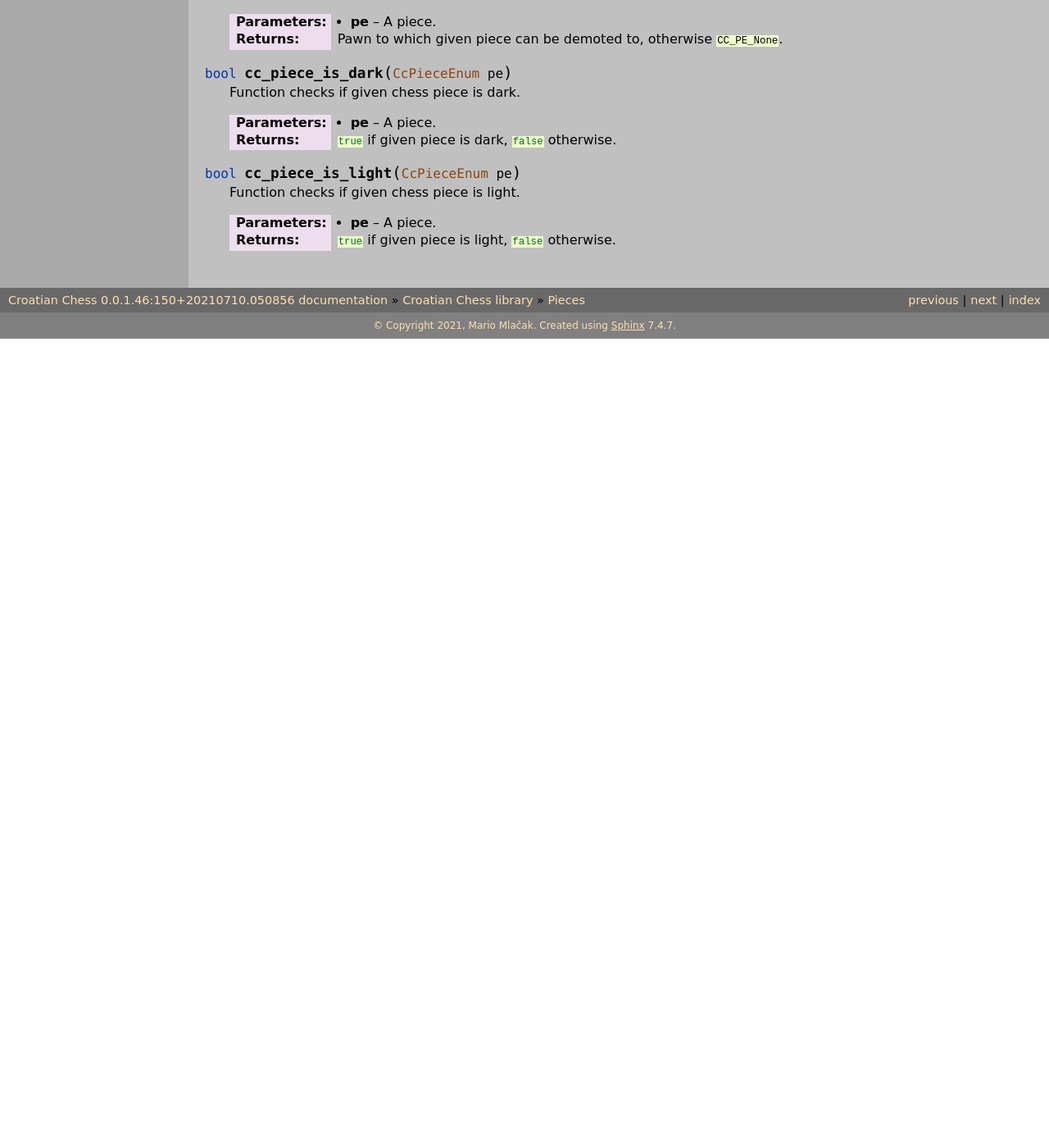
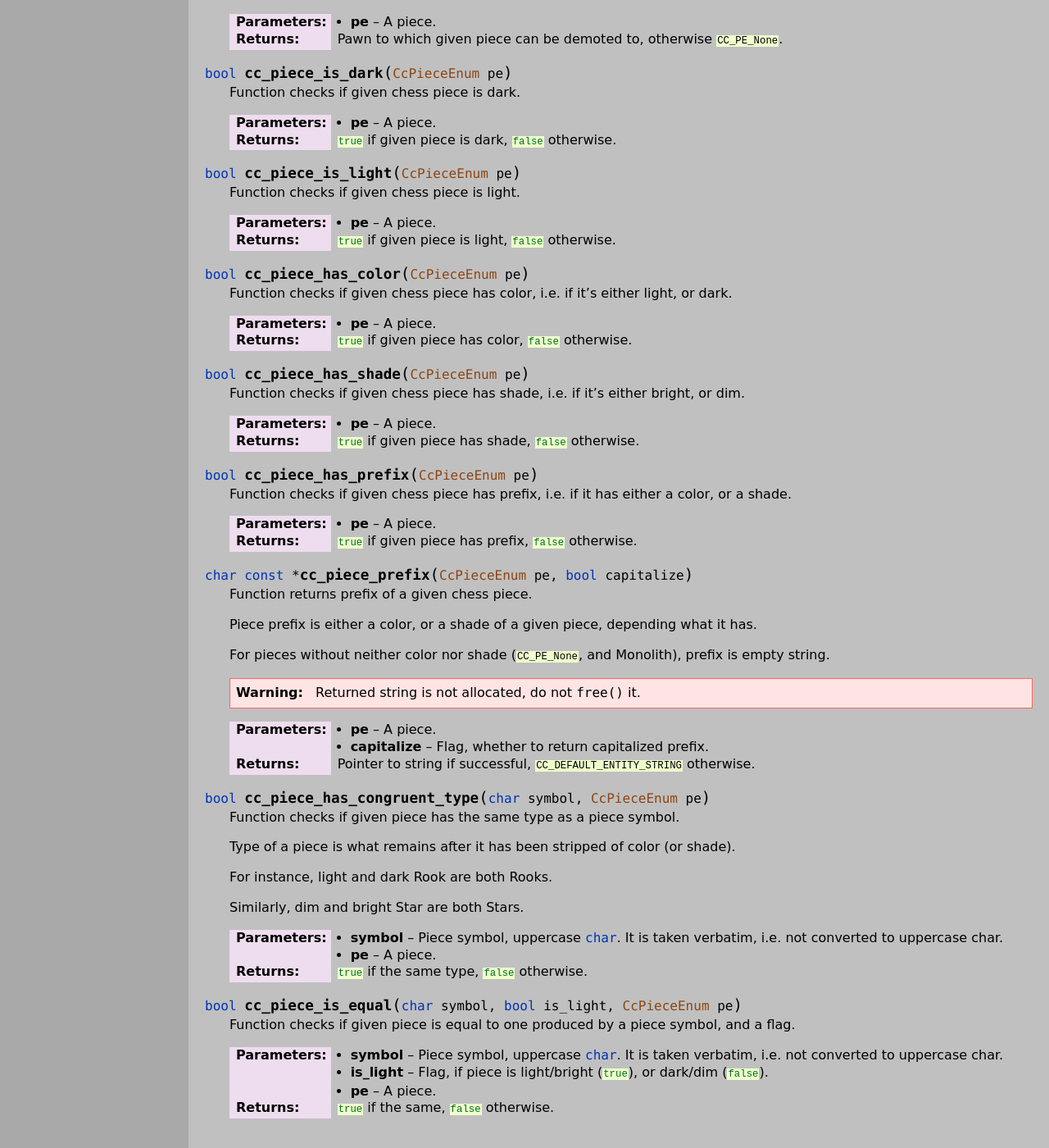
Before and after one commit to mmlacak/crochess, a Sphinx documentation site: the page built from docs/source/libcc/ccpiece.rst, in a window 1280 px wide and 1400 px high, scrolled down 9971 px. Shown: the whole window at 82% size. Built offline with Sphinx 7.4.7, drawn with Linux system fonts in a browser that asks for light colours; before the commit the page ends 10384 px from its top, so only the background shows below that.

Commit message:
Documented some more piece functions.

```diff
--- a/docs/source/libcc/ccpiece.rst
+++ b/docs/source/libcc/ccpiece.rst
@@ -567,3 +567,65 @@ Piece functions
 
     :param pe: A piece.
     :returns: :c:`true` if given piece is light, :c:`false` otherwise.
+
+.. c:function:: bool cc_piece_has_color( CcPieceEnum pe )
+
+    Function checks if given chess piece has color, i.e. if it's either light, or dark.
+
+    :param pe: A piece.
+    :returns: :c:`true` if given piece has color, :c:`false` otherwise.
+
+.. c:function:: bool cc_piece_has_shade( CcPieceEnum pe )
+
+    Function checks if given chess piece has shade, i.e. if it's either bright, or dim.
+
+    :param pe: A piece.
+    :returns: :c:`true` if given piece has shade, :c:`false` otherwise.
+
+.. c:function:: bool cc_piece_has_prefix( CcPieceEnum pe )
+
+    Function checks if given chess piece has prefix, i.e. if it has either a color, or a shade.
+
+    :param pe: A piece.
+    :returns: :c:`true` if given piece has prefix, :c:`false` otherwise.
+
+.. c:function:: char const * cc_piece_prefix( CcPieceEnum pe, bool capitalize )
+
+    Function returns prefix of a given chess piece.
+
+    Piece prefix is either a color, or a shade of a given piece,
+    depending what it has.
+
+    For pieces without neither color nor shade (:c:`CC_PE_None`, and Monolith),
+    prefix is empty string.
+
+    .. warning::
+
+        Returned string is not allocated, do not :c:expr:`free()` it.
+
+    :param pe: A piece.
+    :param capitalize: Flag, whether to return capitalized prefix.
+    :returns: Pointer to string if successful, :c:`CC_DEFAULT_ENTITY_STRING` otherwise.
+
+.. c:function:: bool cc_piece_has_congruent_type( char symbol, CcPieceEnum pe )
+
+    Function checks if given piece has the same type as a piece symbol.
+
+    Type of a piece is what remains after it has been stripped of color (or shade).
+
+    For instance, light and dark Rook are both Rooks.
+
+    Similarly, dim and bright Star are both Stars.
+
+    :param symbol: Piece symbol, uppercase :c:expr:`char`. It is taken verbatim, i.e. not converted to uppercase char.
+    :param pe: A piece.
+    :returns: :c:`true` if the same type, :c:`false` otherwise.
+
+.. c:function:: bool cc_piece_is_equal( char symbol, bool is_light, CcPieceEnum pe )
+
+    Function checks if given piece is equal to one produced by a piece symbol, and a flag.
+
+    :param symbol: Piece symbol, uppercase :c:expr:`char`. It is taken verbatim, i.e. not converted to uppercase char.
+    :param is_light: Flag, if piece is light/bright (:c:`true`), or dark/dim (:c:`false`).
+    :param pe: A piece.
+    :returns: :c:`true` if the same, :c:`false` otherwise.
```
